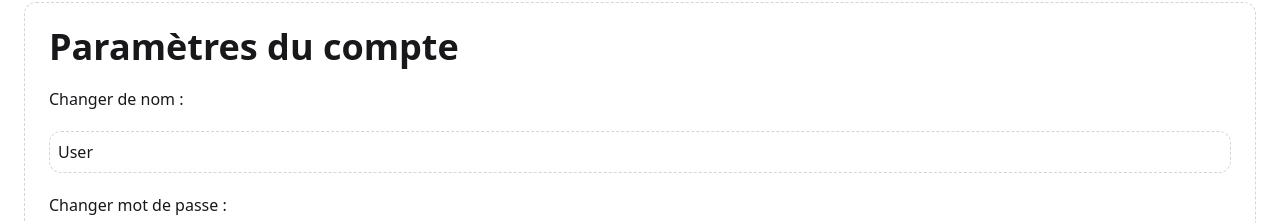
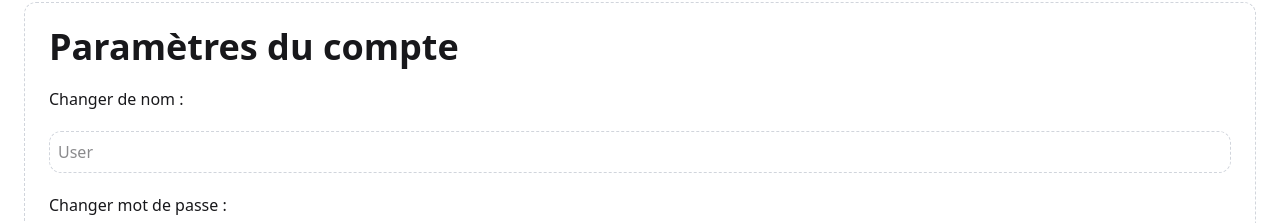
Before and after one commit to LiamOgu/wikipi, a React (Vite) app in the folder frontend/: page /settings in a window 1280 px wide. Shown: the part 102-325 px from the top of the page. Built offline with nearby package versions, Linux system fonts and the light colour scheme.

Commit message:
replace value attribute to placeholder in form so as to let user type

```diff
--- a/frontend/src/components/Settings/SettingsPage.jsx
+++ b/frontend/src/components/Settings/SettingsPage.jsx
@@ -11,7 +11,7 @@ const SettingsPage = () => {
         <h2>Changer de nom :</h2>
         <input
           type="text"
-          value={authUser?.user.name || "User"}
+          placeholder={authUser?.user.name || "User"}
           className="border p-2 rounded-xl border-dashed border-gray-300"
         />
 
```
